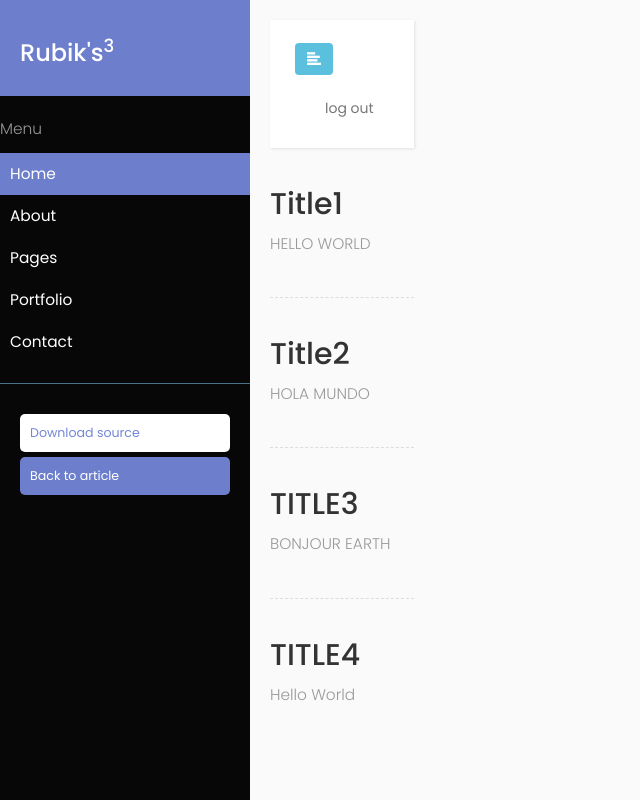
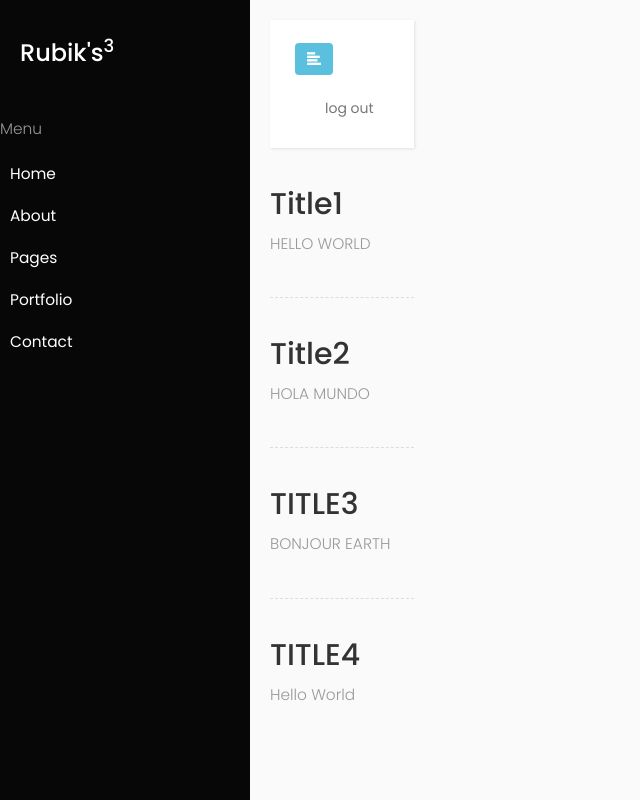
Before and after one commit to ArvisP/Rubix, a Flask app: template app/templates/profile-layout.html in a window 1280 px wide. Shown: the whole page, without its empty margins (0-640 px from the left). Run offline with Flask 2, Linux system fonts and the light colour scheme; the template is opened without the code that fills it, so the values that code supplies are empty; some libraries are stand-ins or nearby versions.

Commit message:
fixed small bugs

```diff
--- a/app/static/css/profile.css
+++ b/app/static/css/profile.css
@@ -113,7 +113,7 @@ span {
 
 #sidebar .sidebar-header {
     padding: 20px;
-    background: #6d7fcc;
+    background: rgb(7, 7, 7);
 }
 
 #sidebar .sidebar-header strong {
@@ -123,7 +123,7 @@ span {
 
 #sidebar ul.components {
     padding: 20px 0;
-    border-bottom: 1px solid #47748b;
+    border-bottom: 1px solid rgb(7, 7, 7);
 }
 
 #sidebar ul li a {
@@ -133,7 +133,7 @@ span {
 }
 
 #sidebar ul li a:hover {
-    color: #7386D5;
+    color: rgb(250, 0, 0);
     background: #fff;
 }
 
@@ -144,7 +144,7 @@ span {
 #sidebar ul li.active>a,
 a[aria-expanded="true"] {
     color: #fff;
-    background: #6d7fcc;
+    background: rgb(7, 7, 7);
 }
 
 a[data-toggle="collapse"] {
@@ -168,7 +168,7 @@ a[aria-expanded="true"]::before {
 ul ul a {
     font-size: 0.9em !important;
     padding-left: 30px !important;
-    background: #6d7fcc;
+    background: rgb(7, 7, 7);
 }
 
 ul.CTAs {
--- a/app/templates/profile-layout.html
+++ b/app/templates/profile-layout.html
@@ -37,10 +37,6 @@
                 </li>
             </ul>
 
-            <ul class="list-unstyled CTAs">
-                <li><a href="https://bootstrapious.com/tutorial/files/sidebar.zip" class="download">Download source</a></li>
-                <li><a href="https://bootstrapious.com/p/bootstrap-sidebar" class="article">Back to article</a></li>
-            </ul>
         </nav>
         <!-- ########################################################## -->
         <!-- ###################### PAGE CONTENT ###################### -->
```
Also changed, not shown: app/static/css/signup.css (added).
